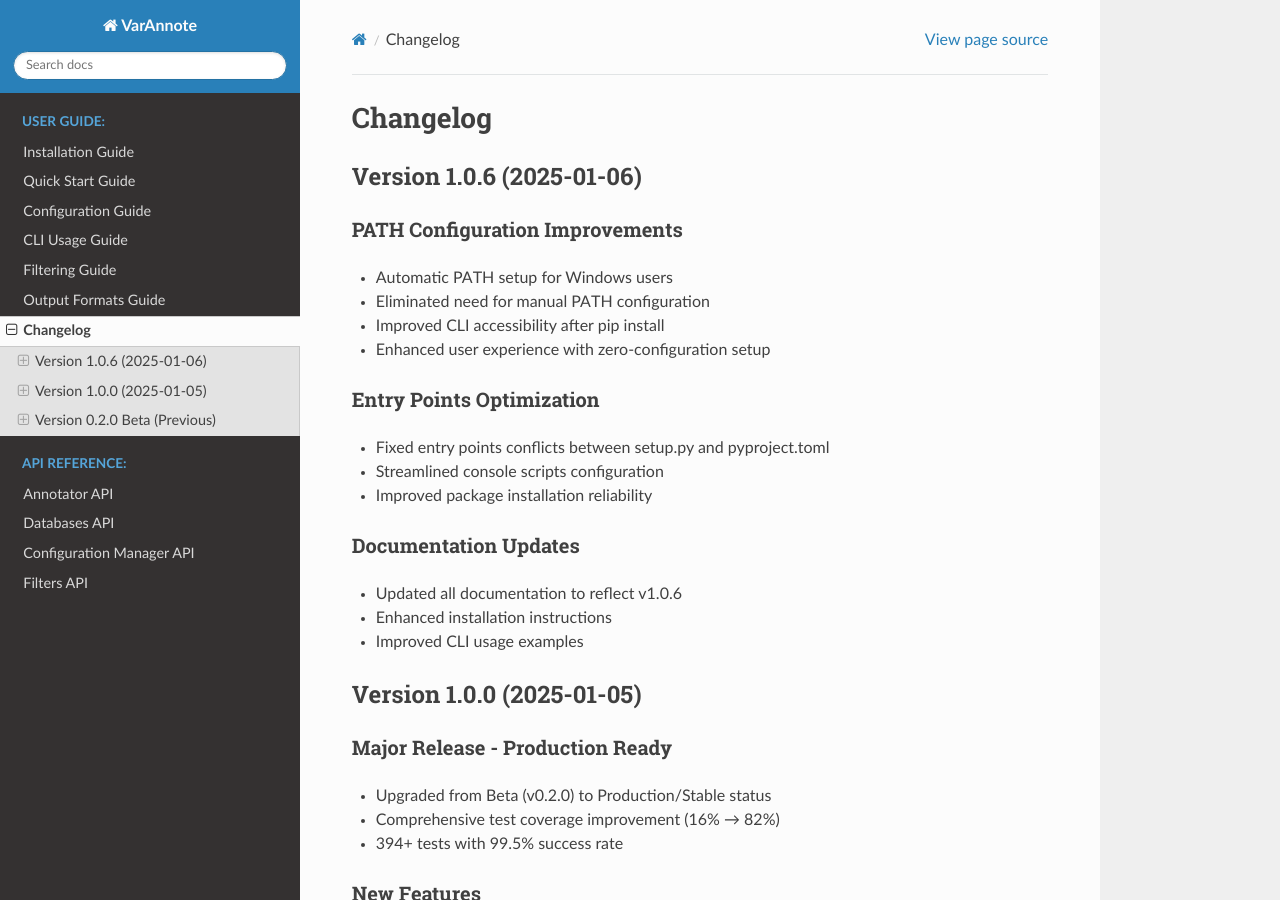
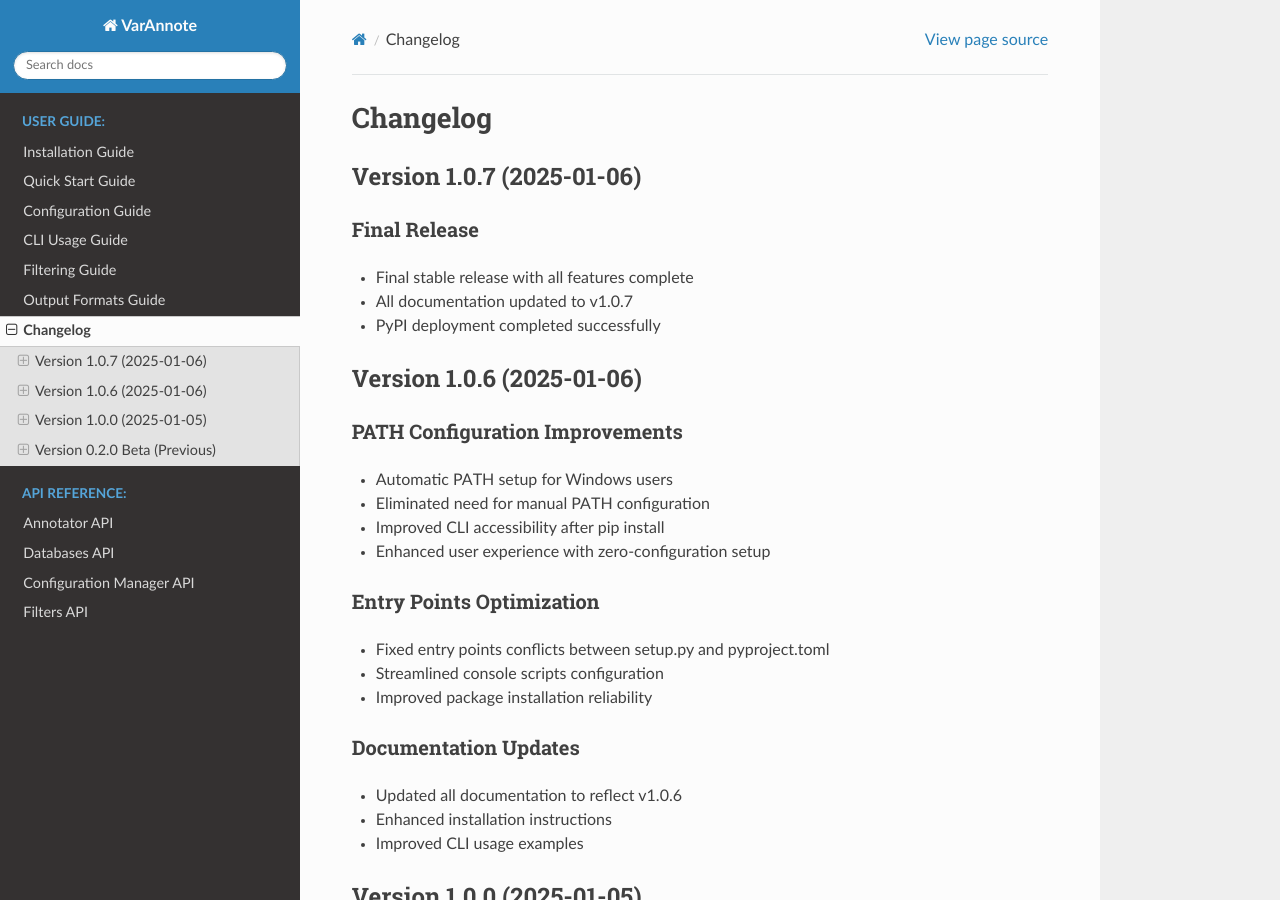
Before and after one commit to AtaUmutOZSOY/VarAnnote, a Sphinx documentation site: the page built from docs/source/changelog.rst, in a window 1280 px wide and 900 px high. Built offline with Sphinx 7.4.7 and the Read the Docs theme 3.1.0, drawn with Linux system fonts in a browser that asks for light colours.

Commit message:
Release v1.0.7 - Final stable release with complete PyPI deployment

```diff
--- a/docs/source/changelog.rst
+++ b/docs/source/changelog.rst
@@ -1,5 +1,14 @@
 Changelog
 =========
+
+Version 1.0.7 (2025-01-06)
+---------------------------
+
+**Final Release**
+~~~~~~~~~~~~~~~~~
+* Final stable release with all features complete
+* All documentation updated to v1.0.7
+* PyPI deployment completed successfully
 
 Version 1.0.6 (2025-01-06)
 ---------------------------
--- a/docs/source/conf.py
+++ b/docs/source/conf.py
@@ -13,8 +13,8 @@ sys.path.insert(0, os.path.abspath('../../'))
 project = 'VarAnnote'
 copyright = '2025, Ata Umut ÖZSOY'
 author = 'Ata Umut ÖZSOY'
-release = '1.0.6'
-version = '1.0.6'
+release = '1.0.7'
+version = '1.0.7'
 
 # -- General configuration ---------------------------------------------------
 # https://www.sphinx-doc.org/en/master/usage/configuration.html#general-configuration
--- a/docs/source/index.rst
+++ b/docs/source/index.rst
@@ -3,7 +3,7 @@
    You can adapt this file completely to your liking, but it should at least
    contain the root `toctree` directive.
 
-VarAnnote v1.0.6 Documentation
+VarAnnote v1.0.7 Documentation
 ===============================
 
 **VarAnnote** is a comprehensive variant analysis and annotation suite designed for genomic research and clinical applications. This production-ready tool provides advanced filtering, configuration management, and integration with multiple genomic databases.
--- a/pyproject.toml
+++ b/pyproject.toml
@@ -4,7 +4,7 @@ build-backend = "setuptools.build_meta"
 
 [project]
 name = "varannote"
-version = "1.0.6"
+version = "1.0.7"
 description = "Comprehensive Variant Analysis & Annotation Suite"
 readme = "README.md"
 license = "MIT"
--- a/setup.py
+++ b/setup.py
@@ -19,7 +19,7 @@ def read_requirements():
 
 setup(
     name="varannote",
-    version="1.0.6",
+    version="1.0.7",
     author="Ata Umut ÖZSOY",
     author_email="ataumut7@gmail.com",
     description="Comprehensive Variant Analysis & Annotation Suite",
--- a/varannote/__init__.py
+++ b/varannote/__init__.py
@@ -8,7 +8,7 @@ Author: Ata Umut ÖZSOY
 License: MIT
 """
 
-__version__ = "1.0.6"
+__version__ = "1.0.7"
 __author__ = "Ata Umut ÖZSOY"
 __email__ = "ataumut7@gmail.com"
 
```
Also changed, not shown: 1 other file.
